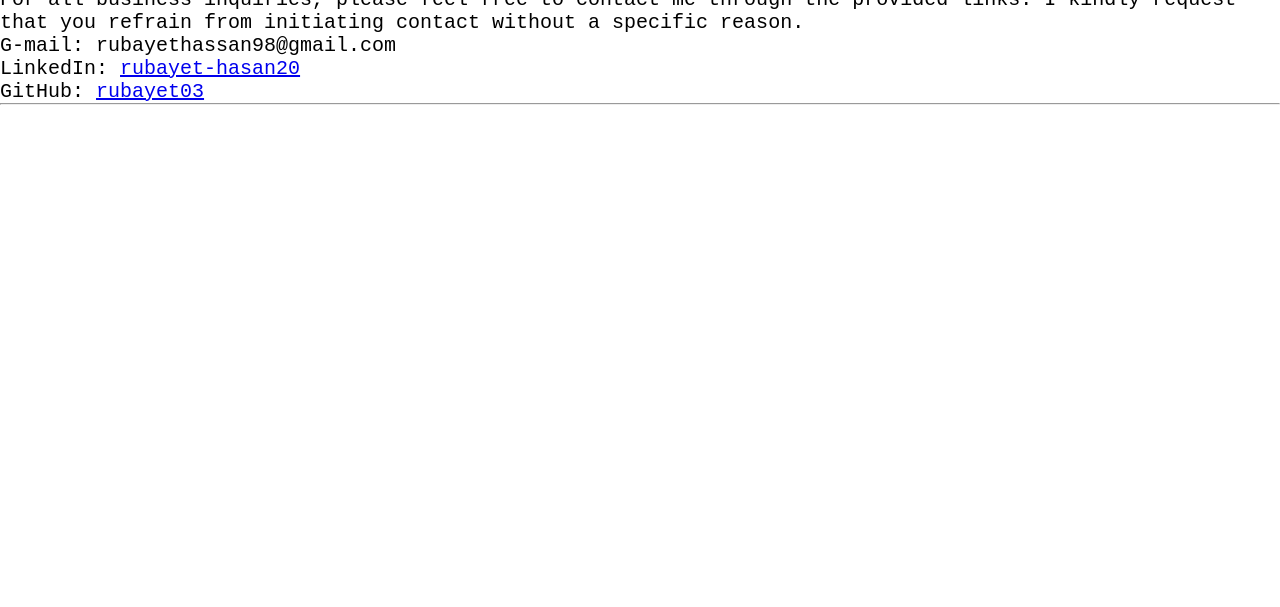
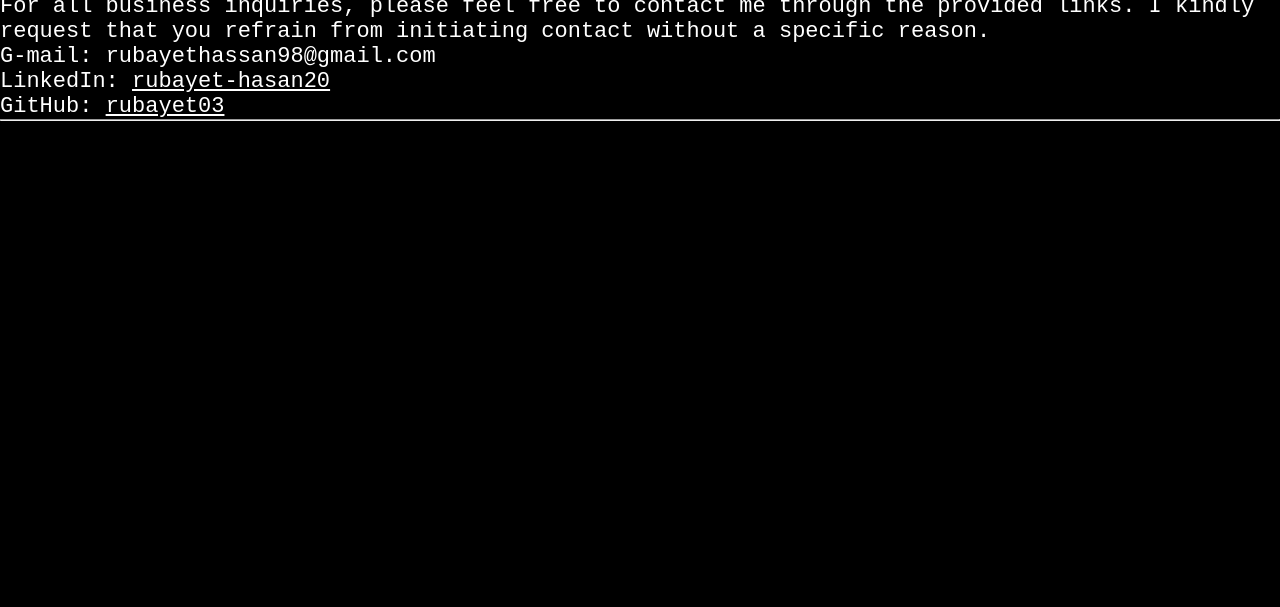
Before and after one commit to rubayet03/rubayet03.github.io, a plain HTML site: page index.html in a window 1280 px wide. Shown: the part 193-800 px from the top of the page. Drawn offline with Linux system fonts and the light colour scheme.

Commit message:
add lil style

```diff
--- a/style/style.css
+++ b/style/style.css
@@ -3,7 +3,9 @@
     margin: 0;
     padding: 0;
     font-family: 'Courier New', Courier, monospace;
-    font-size: 20px;
+    font-size: 22px;
+    background-color: black;
+    color: white;
 }
 .content h1
 {
```
